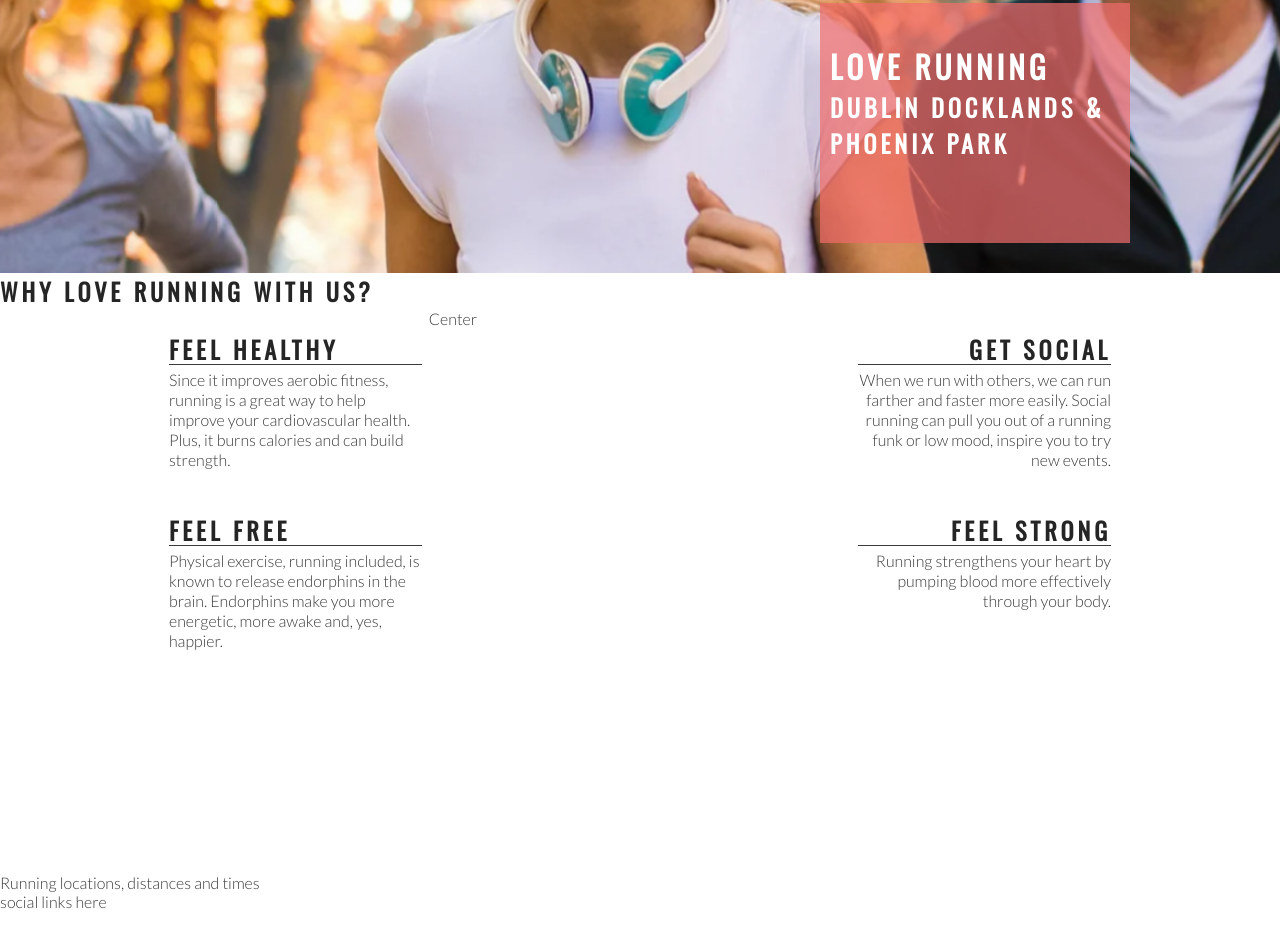
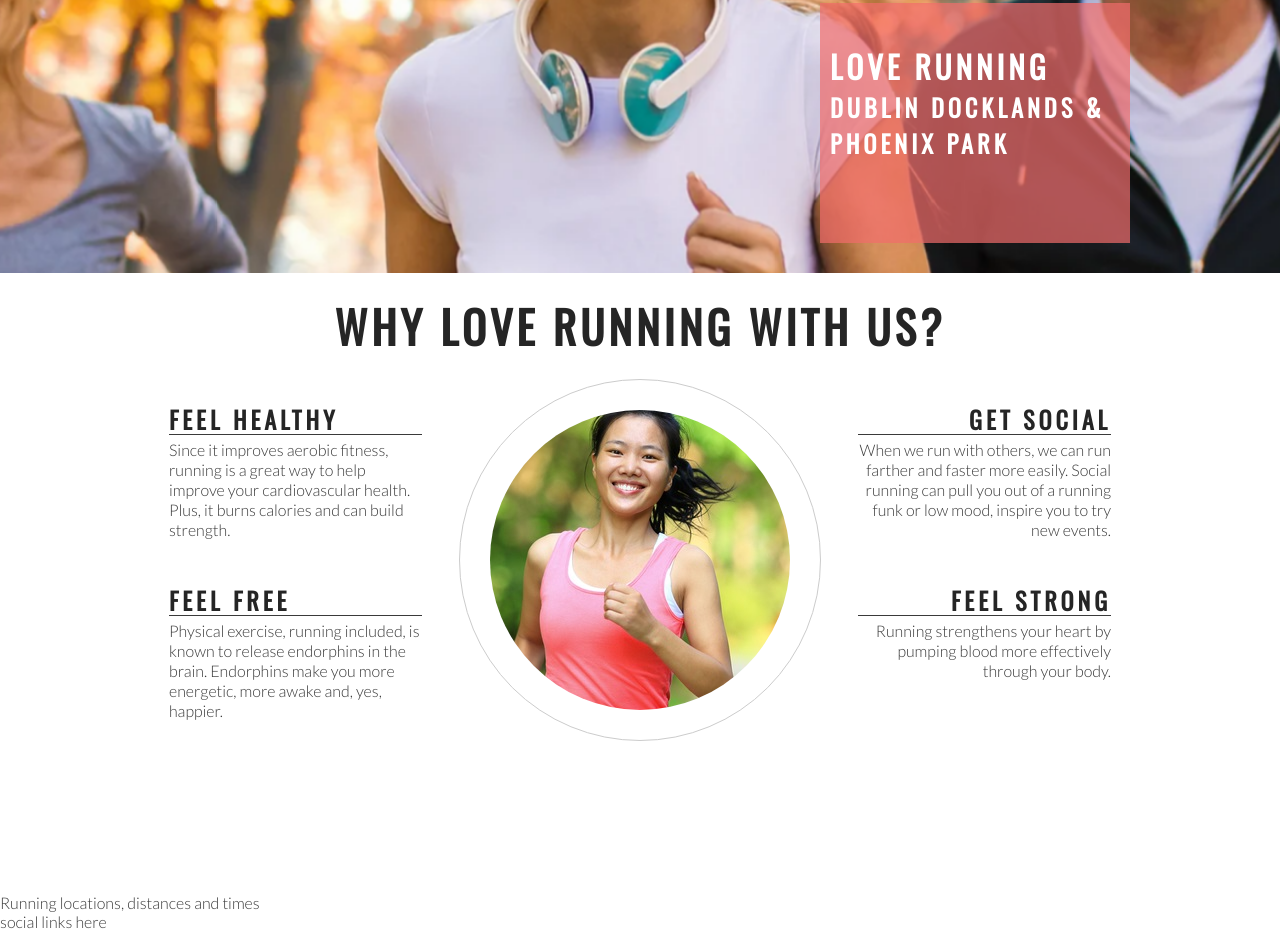
Before and after one commit to RobMolo89/Love-running, a plain HTML site: page index.html in a window 1280 px wide. Shown: the part 402-1333 px from the top of the page. Drawn offline with nearby package versions, Linux system fonts and the light colour scheme.

Commit message:
add club ethos central image and style inot circle

```diff
--- a/assets/css/style.css
+++ b/assets/css/style.css
@@ -164,3 +164,26 @@ hr {
 .right-about-heading p {
     text-align: right;
 }
+
+#welcome {
+    text-align: center;
+    margin: 20px 0;
+    font-size: 280%;
+}
+
+#circle-container {
+    width: 300px;
+    height: 300px;
+    padding: 30px;
+    border-style: solid;
+    border-color: #ccc;
+    border-width: 1px;
+    border-radius: 50%;
+    margin: 0 auto;
+}
+
+#circle-cover-bg {
+    background: url('../images/ethos-center-image.jpg') no-repeat center center;
+    height: 100%;
+    border-radius: 50%;
+}
--- a/index.html
+++ b/index.html
@@ -74,7 +74,13 @@
                 </p>
             </div>
         </div>
-        <div id="center-about">Center</div>
+        <div id="center-about">
+            <div id="circle-container">
+                <div id="circle-cover-bg">
+
+                </div>
+            </div>
+        </div>
     </section>
     <section>
         Running locations, distances and times
```
Also changed, not shown: assets/images/ethos-center-image.jpg (added).
